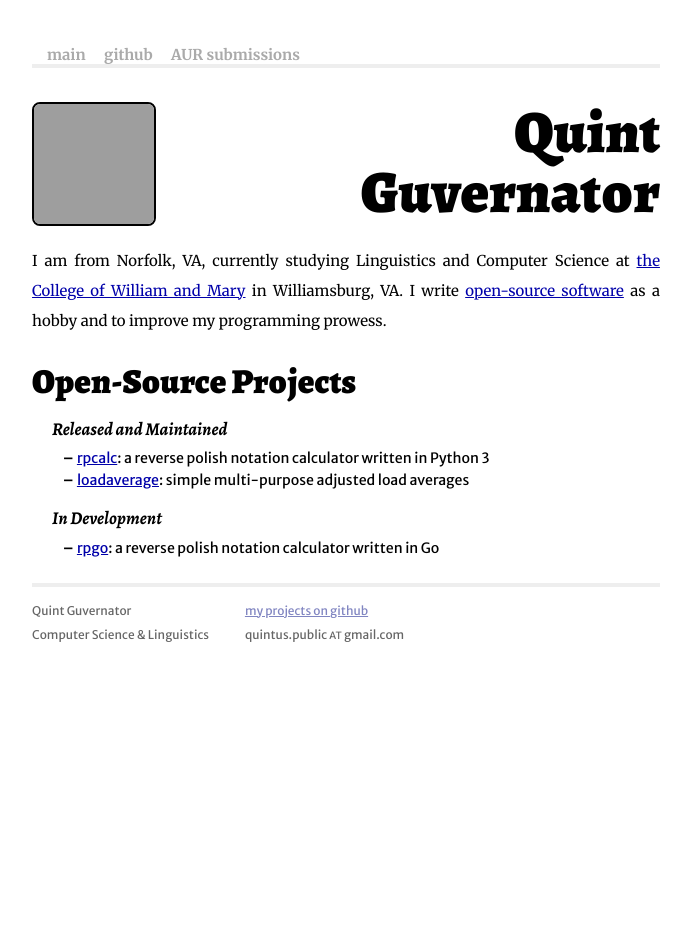
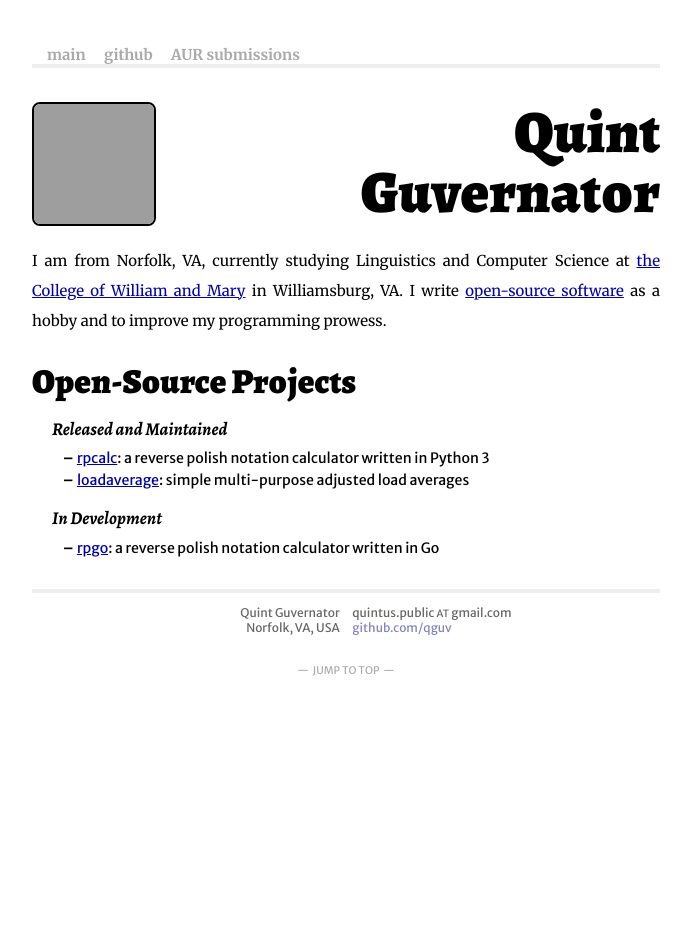
Before and after one commit to hawkw/qguv.github.io, a Jekyll site: the page built from index.md, in a window 1280 px wide. Shown: the whole page, without its empty margins (294-985 px from the left). Built offline with Jekyll 4.4.1, drawn with Linux system fonts in a browser that asks for light colours; some web fonts are replaced; Markdown is read by kramdown in place of the engine named in the settings; grey boxes are pictures that could not be loaded.

Commit message:
overhauled style

```diff
--- a/_layouts/default.html
+++ b/_layouts/default.html
@@ -50,22 +50,27 @@
         </h1>
       <div></div> <!-- resets float property -->
 
-      {{ content }}
+      <div class="content">
+        <!-- begin content -->
+        {{ content }}
+        <!-- end content -->
+      </div>
 
       <div class="footer">
-        <div class="contact">
+        <div class="contactleft">
           <p>
             Quint Guvernator<br />
-            Computer Science &amp; Linguistics
+            Norfolk, VA, USA
           </p>
         </div>
-        <div class="contact">
+        <div class="contactright">
           <p>
-            <a href="https://github.com/qguv">my projects on github</a><br />
-            quintus.public <small>AT</small> gmail.com
+            quintus.public <small>AT</small> gmail.com<br />
+            <a class="extra" href="https://github.com/qguv">github.com/qguv</a>
           </p>
         </div>
       </div>
+      <div class="navigation"><a href="#" class="extra">&mdash;&nbsp;&nbsp;jump to top&nbsp;&nbsp;&mdash;</a></div>
 
     </div>
   </body>
--- a/css/main.css
+++ b/css/main.css
@@ -34,19 +34,21 @@ h1 {
   font-weight: 900;
 }
 
+h1.title, h1.halftitle {
+  font-weight: 900;
+}
+
 h1.title {
   margin-top: .4em;
   text-align: center;
-  font-style: italic;
-  font-weight: 900;
 }
 
 h1.halftitle {
+  width: 430px;
   margin-top: 0em;
   margin-left: 0em;
   text-align: right;
   float: right;
-  font-weight: 900;
 }
 
 h2 {
@@ -71,11 +73,11 @@ h4 {
   margin-bottom: .6em;
 }
 
-p {
+.content p {
+  clear: both;
   margin: 1em 0;
   text-align: justify;
   line-height: 2;
-  clear: both;
 }
 
 a         { color: #00a; }
@@ -86,6 +88,14 @@ img.titleimage {
   float: left;
   border:2px solid black;
   border-radius:8px;
+}
+
+div.highlight {
+  border:5px solid #002B36;
+  border-radius:10px;
+  padding-top: 0.5em;
+  padding-bottom: 0.5em;
+  padding-left: 0.3em;
 }
 
 /*** site ***/
@@ -101,30 +111,9 @@ img.titleimage {
   margin-bottom: 1em;
  }
 
- .header a {
+.header a {
    font-weight: bold;
    text-decoration: none;
-}
-
-.title {
-  display: inline-block;
-}
-
-.title a, .halftitle a {
-  color: #a00;
-}
-
-.title a:hover, .halftitle a:hover {
-  color: #000;
-}
-
-.header a.extra {
-  color: #aaa;
-  margin-left: 1em;
-}
-
-.header a.extra:hover {
-  color: #000;
 }
 
 .meta {
@@ -136,51 +125,63 @@ img.titleimage {
   font-family: "Merriweather Sans", "Droid Sans", sans-serif;
   color: #666;
   border-top: 4px solid #eee;
-  margin-top: 2em;
+  margin-top: 2.5em;
+  margin-bottom: 3em;
+  padding-top: 1em;
   overflow: hidden;
 }
 
-.footer .contact {
-  float: left;
-  margin-right: 3em;
+.footer .contactleft, .footer .contactright {
+  width: 49%;
 }
 
-.footer .contact a {
+.footer .contactleft {
+  text-align: right !important;
+  float: left;
+  margin-right: 1%;
+}
+
+.footer .contactright {
+  text-align: left !important;
+  float: right;
+  margin-left: 1%;
+}
+
+.title a, .halftitle a {
+  color: #a00;
+}
+
+.title a:hover, .halftitle a:hover {
+  color: #000;
+}
+
+a.extra {
+  color: #aaa;
+  text-decoration: none;
+}
+
+.footer a.extra {
   color: #8085C1;
 }
 
-/*** posts ***/
-
-.post pre {
-  border: 1px solid #ddd;
-  background-color: #eef;
-  padding: 0 .4em;
+a.extra:hover {
+  color: #000;
 }
 
-.post ul, .post ol {
-  margin-left: 1.35em;
+.header a.extra {
+  margin-left: 1em;
 }
 
-.post code {
-  border: 1px solid #ddd;
-  background-color: #eef;
-  padding: 0 .2em;
+.navigation {
+  margin-top: 1em;
+  margin-bottom: 0;
+  position: relative;
+  text-align: center;
+  font-size: 70%;
+  text-transform: uppercase;
+  font-family: "Merriweather Sans", "Droid Sans", sans-serif;
+  line-height: 0;
 }
-
-.post pre code {
-  border: none;
-}
-
-.post pre.terminal {
-  border: 1px solid #000;
-  background-color: #333;
-  color: #FFF;
-}
-
-.post pre.terminal code {
-  background-color: #333;
-}
-
 
 /*** lists ***/
 
@@ -204,7 +205,6 @@ ul li:before {
   font-weight: bold;
 }
 
-
 ul.posts {
   content: "–";
   margin-left: -1em;
--- a/index.md
+++ b/index.md
@@ -1,7 +1,7 @@
 ---
 layout: default
 title: Quint Guvernator
-bigtext: Quint<br />Guvernator
+bigtext: Quint Guvernator
 pic: http://www.gravatar.com/avatar/c2d2abfc46bfed42a29b1a44cc6f9c9c?s=120
 picalt: a picture of Quint Guvernator
 ---
```
